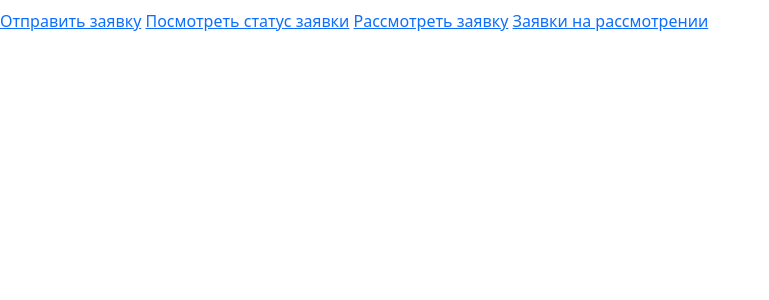
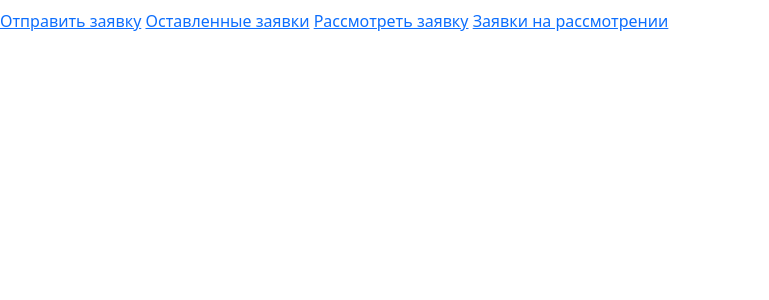
Before and after one commit to JuryReimis/django_paradox_mode_translation, a Django app: page /moderators/ in a window 1280 px wide. Shown: the part 66-366 px from the top of the page, without its empty margins (0-769 px from the left). Run offline with Django 4.2, Linux system fonts and the light colour scheme; parts of the project's set-up code (start-up, migrations or seed data) failed here and were passed over; some libraries are stand-ins or nearby versions.

Commit message:
Добавлена ссылка на страницу отправленных заявок

```diff
--- a/django_paradox_mode_translation/moderators/templates/moderators/home.html
+++ b/django_paradox_mode_translation/moderators/templates/moderators/home.html
@@ -2,7 +2,7 @@
 
 {% block content %}
     <a href="{% url 'moderators:send_query' %}">Отправить заявку</a>
-    <a href="/">Посмотреть статус заявки</a>
+    <a href="{% url 'moderators:my_queries' %}">Оставленные заявки</a>
     <a href="/">Рассмотреть заявку</a>
     <a href="/">Заявки на рассмотрении</a>
 {% endblock %}
```
